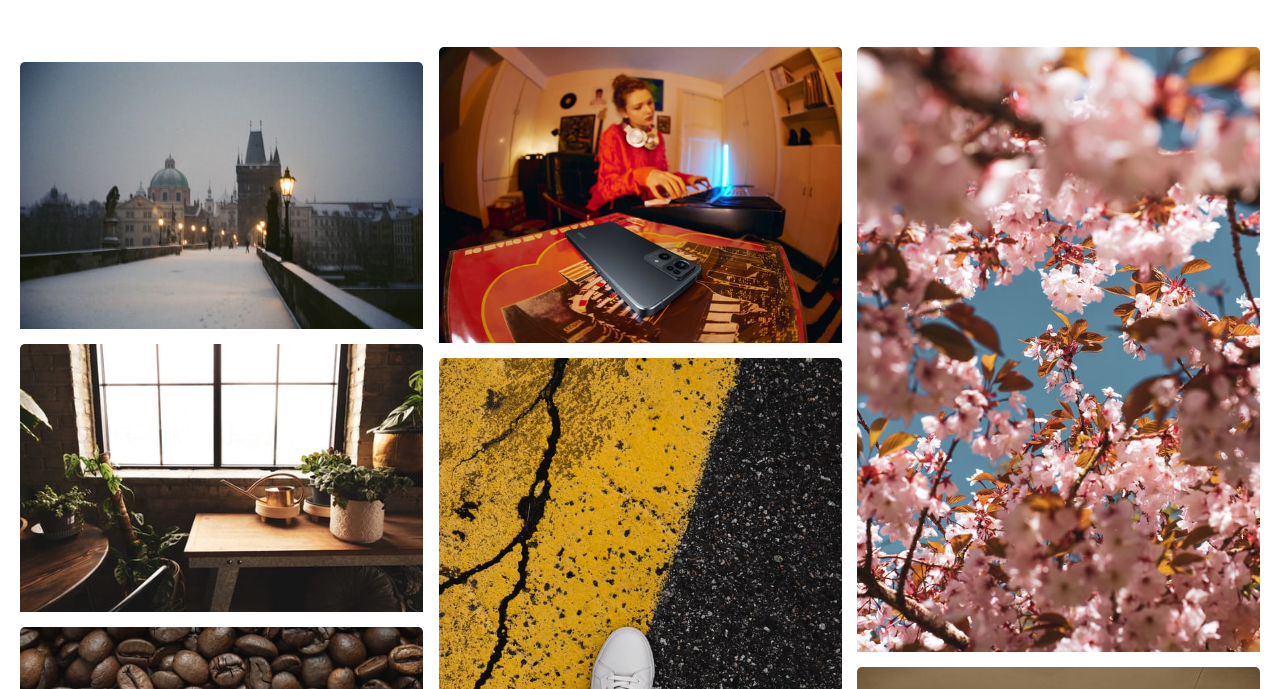
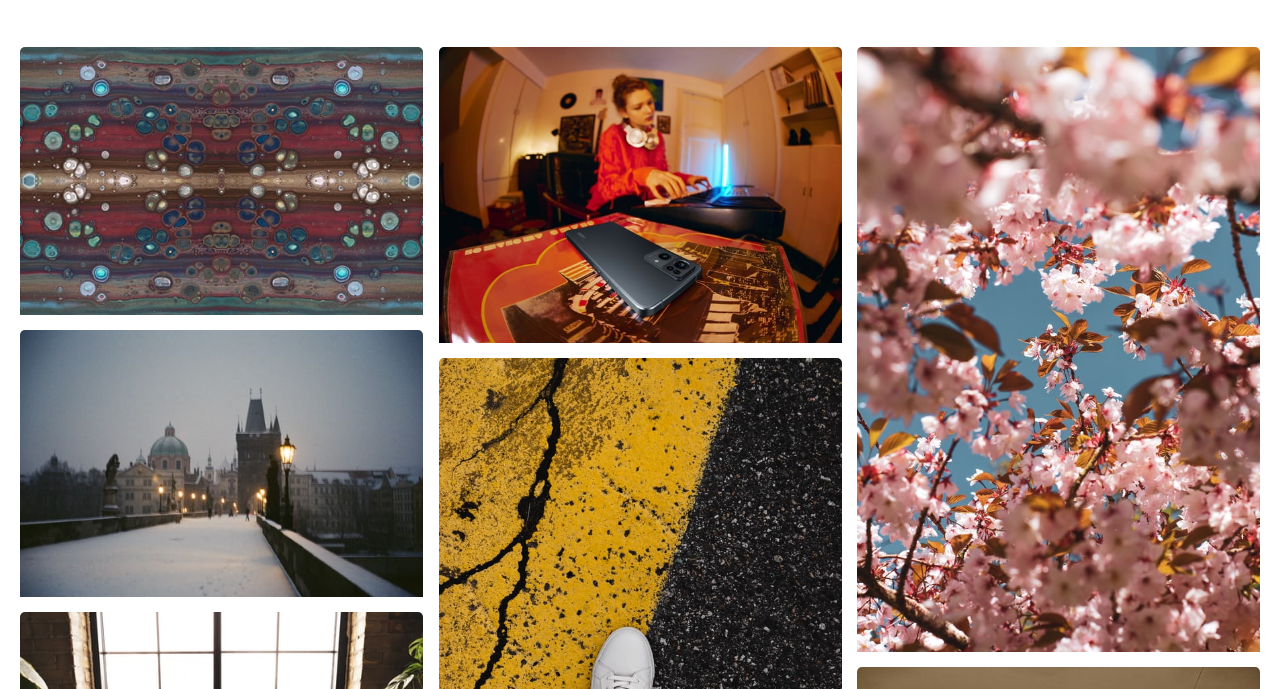
Before and after one commit to debajaniaiswarya4357/web-development, a plain HTML site: page index.html in a window 1280 px wide. Shown: the part 111-800 px from the top of the page. Drawn offline with Linux system fonts and the light colour scheme; files whose address does not match are found by name.

Commit message:
Update index.html

```diff
--- a/index.html
+++ b/index.html
@@ -12,7 +12,7 @@
     <div class="box">
 
       <div class="dream">
-         <img src=""file:///C:/Users/hp/Desktop/images/1.jpg>
+         <img src="file:///C:/Users/hp/Desktop/images/1.jpg">
           <img src="file:///C:/Users/hp/Desktop/images/3.jpg">
            <img src="file:///C:/Users/hp/Desktop/images/4.jpg">
             <img src="file:///C:/Users/hp/Desktop/images/5.jpg">
```
